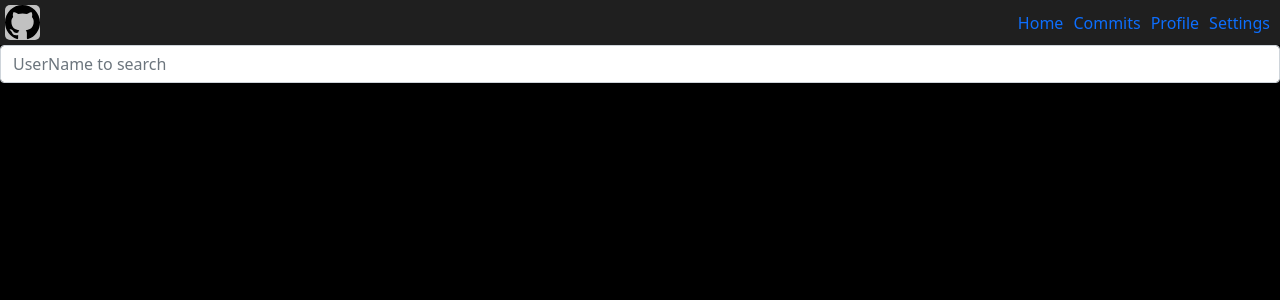
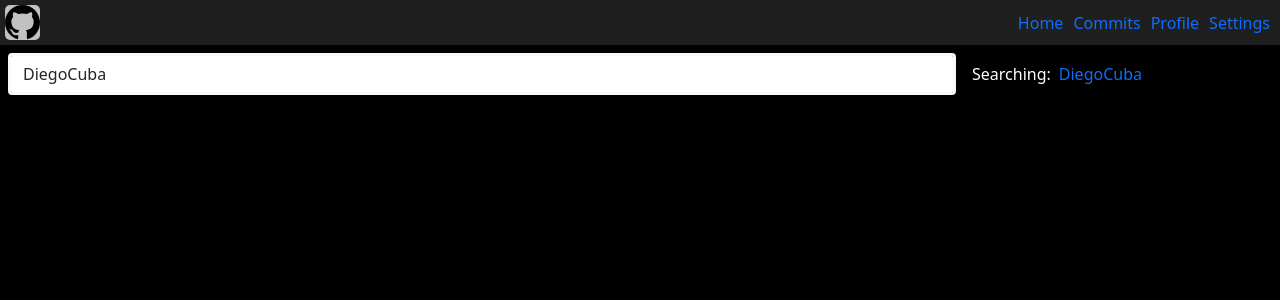
Before and after one commit to DiegoAWS/code-test-gitfast, a React (Create React App) app: page /settings in a window 1280 px wide. Shown: the top 300 px of the page. Built offline with nearby package versions, Linux system fonts and the light colour scheme; no server answers.

Commit message:
added SearchInput behavior

```diff
--- /dev/null
+++ b/src/components/SpinnerLoading.jsx
@@ -0,0 +1,14 @@
+import React from 'react'
+import loadingIcon from '../assets/imgs/loadingIcon.gif'
+
+export default function SpinnerLoading({ loading, ...props }) {
+    return (
+        <>
+            {
+                loading && <div className='ms-4 d-flex' {...props} >
+                    <img alt='' src={loadingIcon} width='20px' height='20px' />
+                </div>
+            }
+        </>
+    )
+}
--- a/src/modules/commits/index.jsx
+++ b/src/modules/commits/index.jsx
@@ -2,8 +2,8 @@ import React, { useEffect, useState } from "react"
 import { useDispatch, useSelector } from "react-redux"
 import { getCommits } from "../../redux/commits/actions"
 import OneCommit from "./OneCommit"
-import loadingIcon from '../../assets/imgs/loadingIcon.gif'
 import Pagination from "../../components/Pagination"
+import SpinnerLoading from "../../components/SpinnerLoading"
 
 export default function Commits() {
   const [page, setPage] = useState(1)
@@ -24,11 +24,7 @@ export default function Commits() {
 
     <div className='d-flex align-items-center'>
       <h2 className='m-0 text-light'>Commits</h2>
-      {
-        loading && <div className='ms-3 d-flex'>
-          <img alt='' src={loadingIcon} width='20px' height='20px' />
-        </div>
-      }
+      <SpinnerLoading loading={loading} />
       <Pagination links={links} loading={loading} page={page} setPage={setPage} />
     </div>
 
--- a/src/modules/profile/index.jsx
+++ b/src/modules/profile/index.jsx
@@ -3,8 +3,8 @@ import { useDispatch, useSelector } from 'react-redux'
 import { getProfile } from '../../redux/profile/actions'
 import LeftProfile from './LeftProfile'
 import RightProfile from './RightProfile'
-import loadingIcon from '../../assets/imgs/loadingIcon.gif'
 import { NavLink } from 'reactstrap'
+import SpinnerLoading from '../../components/SpinnerLoading'
 
 
 export default function Profile() {
@@ -25,11 +25,7 @@ export default function Profile() {
                 <div className='d-flex align-items-center'>
                     <div className='fs-2'>GitHub Profile</div>
 
-                    {
-                        loading && <div className='ms-4 d-flex'>
-                            <img alt='' src={loadingIcon} width='20px' height='20px' />
-                        </div>
-                    }
+                    <SpinnerLoading loading={loading} />
                 </div>
                 <NavLink href={html_url}>{html_url}</NavLink>
             </div>
--- a/src/modules/settings/index.js
+++ b/src/modules/settings/index.js
@@ -1,27 +1,89 @@
-import React, { useEffect, useState } from 'react'
+import React, { useEffect, useState, useRef } from 'react'
 import { useDispatch, useSelector } from 'react-redux'
 import { Input } from 'reactstrap'
 import { getRepositories } from '../../redux/repositories/actions'
+import SpinnerLoading from '../../components/SpinnerLoading'
+
+
+const clearText = (dirtyText) => {
+    const inputText = dirtyText.replace(/[^a-zA-Z0-9-]/g, '')// Avoiding invalid URL characters
+    return inputText
+}
 
 export default function Settings() {
     const [page, setPage] = useState(1)
+    const [userNameInput, setUserNameInput] = useState('DiegoCuba')
+    const [searchingText, setSearchingText] = useState('DiegoCuba')
     const dispatch = useDispatch()
     const repositories = useSelector((state) => state.repositories.repositories)
     const loading = useSelector((state) => state.repositories.loading)
     const links = useSelector((state) => state.repositories.links)
 
     useEffect(() => {
-        dispatch(getRepositories(page))
+        if (searchingText)  //If there is no UserName to search, avoid the unnecessary search
+        {
+            dispatch(getRepositories(page))
+
+            console.log('SEARCHING...', searchingText)
+
+        }
 
         // eslint-disable-next-line react-hooks/exhaustive-deps
-    }, [page])
+    }, [page, searchingText])
 
-    console.log({ repositories, loading, links })
+    // console.log({ repositories, loading, links })
+
+    const timeout = useRef();
+
+
+    const searchInputHandler = (e) => {
+
+        const inputText = clearText(e?.target?.value)
+
+        setUserNameInput(inputText)// Making our Input Controlled
+
+        timeout.current && clearTimeout(timeout.current);// Remove prev. setTimeout
+
+        timeout.current = setTimeout(() => {
+
+            setSearchingText(inputText || null)// If inputText is '', set as null so the input Looks like waiting for inputs
+
+        }, 1000); // Just Search if User Stop Typing
+    }
+
+    const searchInputKeyUp = (e) => {
+        const keyPressedCode = e.keyCode
+
+        if (keyPressedCode === 13) {
+            timeout.current && clearTimeout(timeout.current);// Remove prev. setTimeout
+            const inputText = clearText(e?.target?.value)
+            setSearchingText(inputText || null)// If inputText is '', set as null so the input Looks like waiting for inputs
+        }
+
+    }
+
 
     return (
         <div className='text-white'>
-            <div className='d-flex'>
-                <Input type="text" aria-label='UserName to search' placeholder='UserName to search' />
+            <div className='d-flex align-items-center p-2'>
+                <div className='w-75'>
+                    <Input type="text"
+                        className={userNameInput === searchingText
+                            ? 'border border-3 shadow-none border-light'
+                            : 'border border-3 shadow-none border-primary'}
+                        value={userNameInput}
+                        aria-label='UserName to search'
+                        placeholder='UserName to search'
+                        onChange={searchInputHandler}
+                        onKeyUp={searchInputKeyUp}
+                    />
+                </div>
+
+                <div className='d-flex mx-3'>
+                    <div className='me-2'>Searching: </div>
+                    <div className='text-primary'>{searchingText}</div>
+                    <SpinnerLoading loading={loading} />
+                </div>
             </div>
         </div>
     )
```
